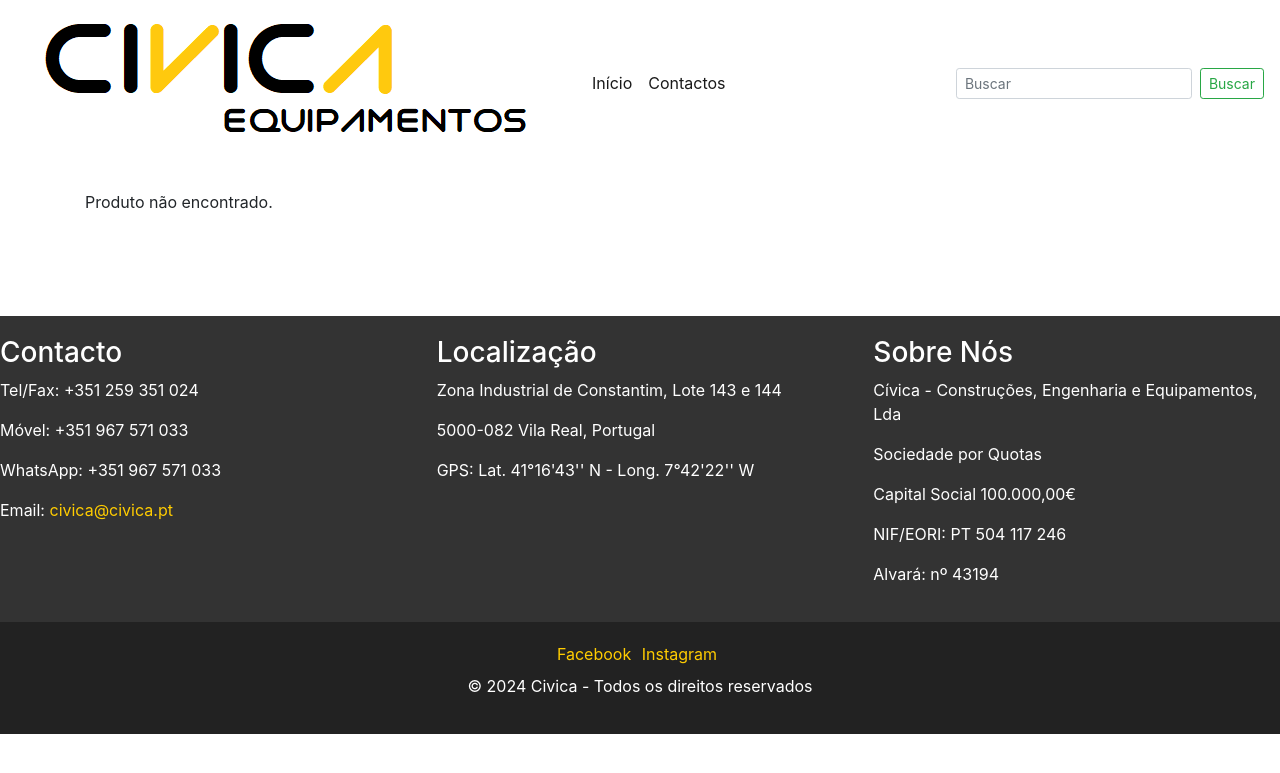
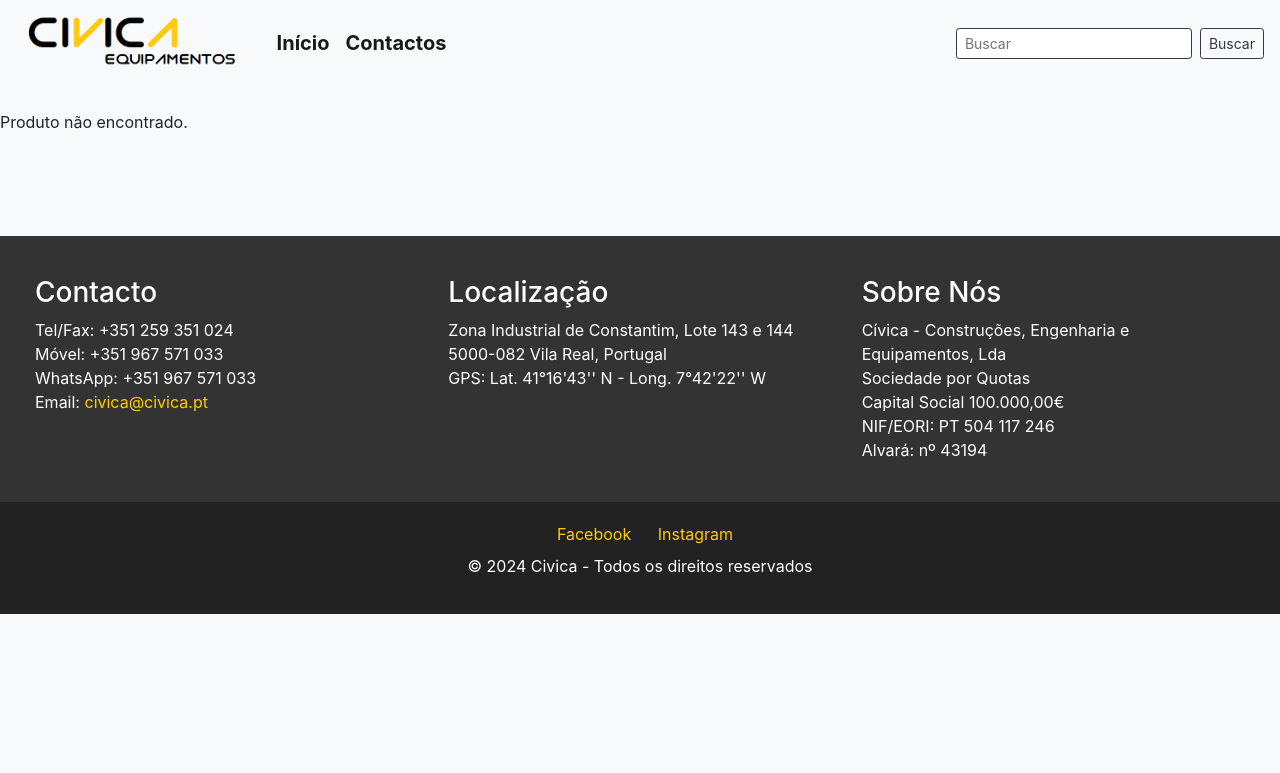
Before and after one commit to sdragonpt/site-civica, a PHP site: page /produto.php in a window 1280 px wide. Shown: the top 773 px of the page. Run offline with PHP 8.4, Linux system fonts and the light colour scheme; data that the repository does not hold is empty; some libraries are stand-ins or nearby versions.

Commit message:
Update produto.php

```diff
--- a/produto.php
+++ b/produto.php
@@ -24,6 +24,118 @@ if (isset($_GET['id'])) {
     <!-- Bootstrap CSS -->
     <link href="https://stackpath.bootstrapcdn.com/bootstrap/4.5.2/css/bootstrap.min.css" rel="stylesheet">
 </head>
+    <style>
+        html {
+            scroll-behavior: smooth;
+        }
+
+        body {
+            background-color: #f8f9fa; /* Cor de fundo mais escura */
+        }
+        .container {
+            max-width: 1600px; /* Ajuste o valor conforme necessário */
+        }
+        .card-img-top {
+            width: 100%;
+            height: 200px;
+            object-fit: cover;
+        }
+        .card {
+            width: 100%; /* Ajusta a largura do card para ocupar o máximo possível */
+            max-width: 300px; /* Ajuste a largura máxima do card conforme necessário */
+        }
+        .navbar-brand img {
+            height: 60px; /* Ajuste o tamanho da imagem conforme necessário */
+        }
+        .navbar-nav {
+            flex-direction: row;
+        }
+        .form-control-sm {
+            width: auto;
+            display: inline-block;
+        }
+        .list-group {
+            margin-right: 10px; /* Ajuste a margem conforme necessário */
+        }
+        .card-categories {
+            font-size: 0.875rem; /* Tamanho da fonte menor para as categorias */
+            color: #6c757d; /* Cor do texto das categorias (opcional) */
+        }
+        .container {
+            padding-left: 0;
+            padding-right: 0;
+        }
+        .row {
+            margin-left: 0;
+            margin-right: 0;
+        }
+        .navbar-light .navbar-nav .nav-link {
+            color: #ffffff; /* Cor do texto dos itens de menu */
+        }
+        .form-control-sm, .btn-outline-success {
+            color: #343a40; /* Cor do texto da busca e botão */
+            border-color: #343a40 !important;
+        }
+        .btn-outline-success {
+            border-color: #343a40; /* Cor da borda do botão */
+        }
+        .btn-outline-success:hover {
+            background-color: #343a40; /* Cor de fundo ao passar o mouse */
+            color: #ffffff; /* Cor do texto ao passar o mouse */
+        }
+
+        a.btn.btn-primary {
+            background-color: #343a40;
+            border-color: #343a40 !important;
+        }
+
+        a.btn.btn-primary:hover{
+            background-color: #555;
+            border-color: #555 !important;
+        }
+
+        a.nav-link{
+            font-size: 20px;
+            font-weight: bold;
+        }
+
+        a.nav-link:hover{
+            font-weight: bold;
+            color: #555 !important;
+        }
+
+        /* Estilos do Rodapé */
+        .footer-section {
+            display: flex;
+            justify-content: space-between;
+            padding: 20px;
+            background-color: #333;
+            color: #ffffff;
+        }
+        .footer-section h3 {
+            margin-top: 0;
+        }
+        .footer-section p {
+            margin: 0;
+        }
+        .social {
+            text-align: center;
+            padding: 20px;
+            background-color: #212529;
+            color: #ffffff;
+        }
+        .social a {
+            color: #ffcc00;
+            margin: 0 10px;
+        }
+        .social i {
+            margin-right: 6px;
+        }
+
+        li.list-group-item{
+            color: #333 !important;
+        }
+    </style>
 <body>
     <!-- Navbar -->
     <nav class="navbar navbar-expand-lg navbar-light">
```
